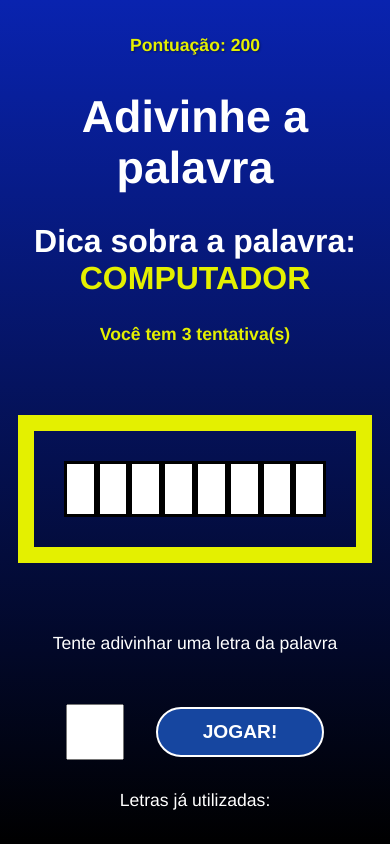
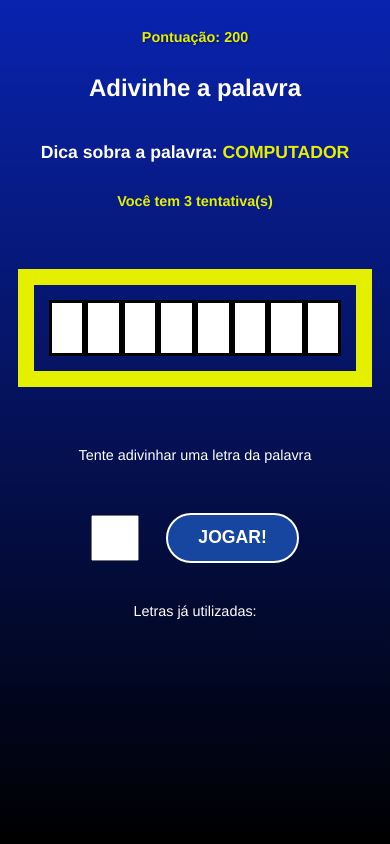
Before and after one commit to Adilsonneubaner/secret-word, a React (Vite) app: page / in a window 390 px wide. Built offline with nearby package versions, Linux system fonts and the light colour scheme.

Commit message:
resolvendo bugs de layout

```diff
--- a/src/componets/Game.css
+++ b/src/componets/Game.css
@@ -71,15 +71,44 @@
 
 @media (max-width: 600px) {
     .game h1{
-        font-size: 2.8em;
+        font-size: 1.5em;
+        padding: 0 10px;
+        margin-bottom: 40px;
+    }
+    .pontos{
+        font-size: 0.9em;
+    }
+    .dica{
+        font-size: 1.1em;
+    }
+    #tentativas{
+        margin-top: 30px;
+    }
+    #tentativas, .letras-utilizadas span{
+        font-size: 0.9em;
     }
     .container-palavra{
-        margin: 70px 10px;
+        margin: 60px 10px;
+        padding: 15px;
+    }
+    .container-letra p{
+        font-size: 0.9em;
     }
     .letter, .blank{
         height: 50px;
         font-size: 30px;
         line-height: 1.7em;
+    }
+    .container-letra form{
+        margin-bottom: 40px;
+    }
+    .container-letra input{
+        height: 40px;
+        width: 40px;
+        font-size: 1.7em;
+    }
+    .letras-utilizadas p{
+        font-size: 0.9em;
     }
 }
 @media (min-width:601px) and ( max-width: 768px){
--- a/src/index.css
+++ b/src/index.css
@@ -1,14 +1,14 @@
 @charset "UTF-8";
 
 html, body{
-    height: 100%;
+    height: 100vh;
 }
 body{
     margin: 0;
     padding: 0;
     font-family: Helvetica;
-    background-image: linear-gradient(to bottom, rgba(9,35,175,1) 0%, black 100% );
-    background-repeat: no-repeat;
+    background-image: linear-gradient(to bottom, rgba(9,35,175,1), black );
+    background-repeat: repeat-x;
     color: white;
 }
 button{
@@ -27,3 +27,9 @@ button{
 button:hover{
     background-color: #0923af;
 }
+@media (max-width: 600px){
+    button{
+        padding: 0 30px;
+        font-size: 1.1em;
+    }
+}
```
